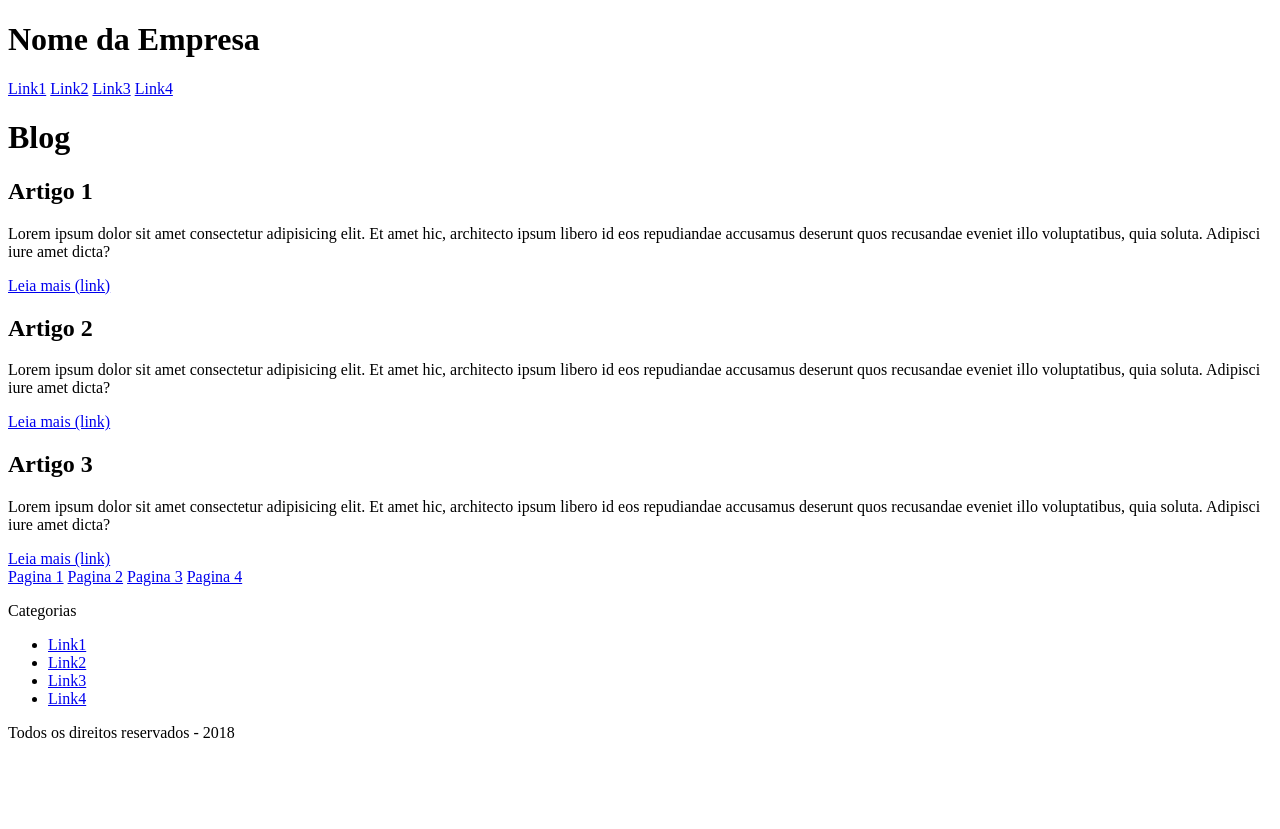
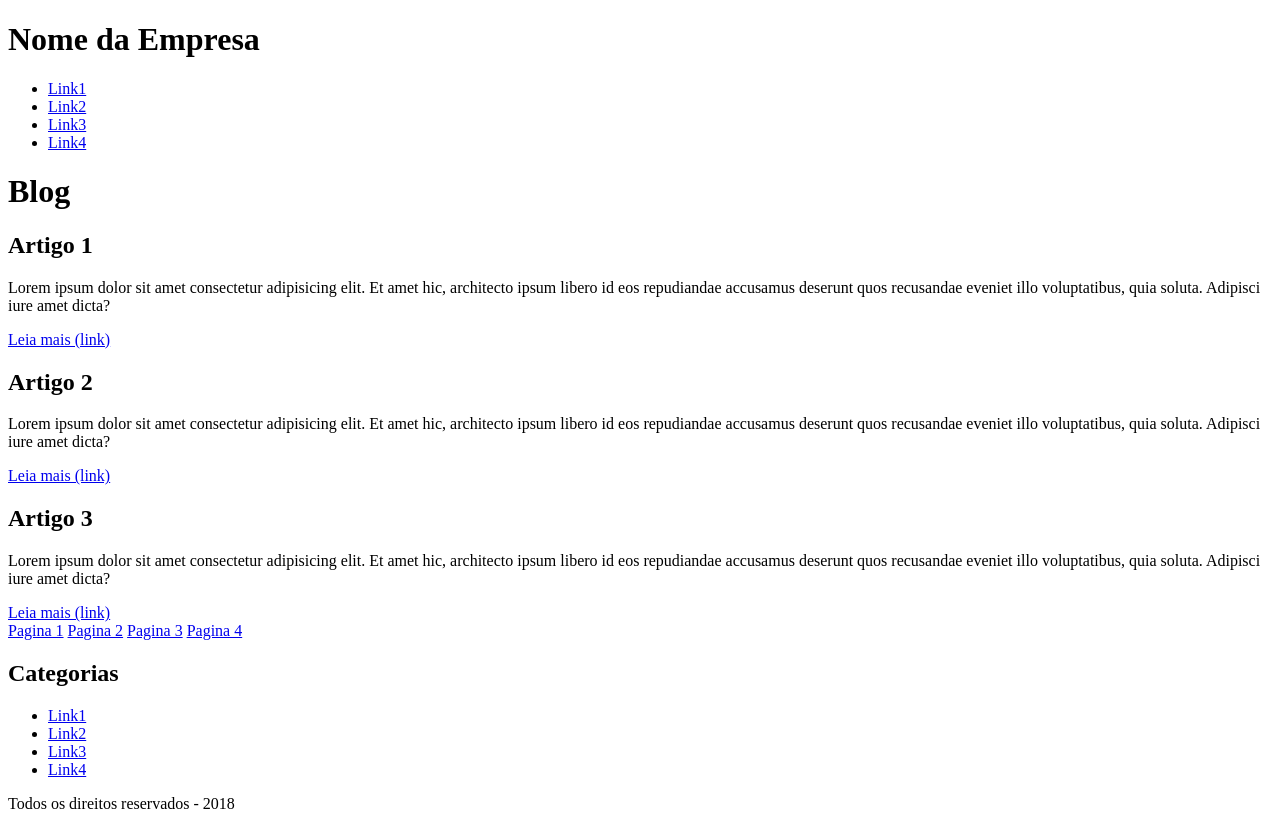
Before and after one commit to Daviiap/devweb-2024.1, a plain HTML site: page atividade1/06.html in a window 1280 px wide. Before the commit the page ends 800 px from the top, so only its background shows below. Drawn offline with Linux system fonts and the light colour scheme.

Commit message:
using nav on navbars and adding section on 06

```diff
--- a/atividade1/06.html
+++ b/atividade1/06.html
@@ -10,15 +10,18 @@
 <body>
     <header>
         <h1>Nome da Empresa</h1>
-        <section>
-            <a href="#">Link1</a>
-            <a href="#">Link2</a>
-            <a href="#">Link3</a>
-            <a href="#">Link4</a>
-        </section>
+        <nav>
+            <ul>
+                <li><a href="#">Link1</a></li>
+                <li><a href="#">Link2</a></li>
+                <li><a href="#">Link3</a></li>
+                <li><a href="#">Link4</a></li>
+            </ul>
+        </nav>
     </header>
     <main>
         <h1>Blog</h1>
+        <section>
             <section>
                 <h2>Artigo 1</h2>
                 <p>Lorem ipsum dolor sit amet consectetur adipisicing elit. Et amet hic, architecto ipsum libero id eos
@@ -42,6 +45,7 @@
                     amet dicta?</p>
                 <a href="#">Leia mais (link)</a>
             </section>
+        </section>
         <section>
             <a href="#">Pagina 1</a>
             <a href="#">Pagina 2</a>
@@ -50,15 +54,15 @@
         </section>
     </main>
     <aside>
-        <p>Categorias</p>
-        <section>
+        <h2>Categorias</h2>
+        <nav>
             <ul>
                 <li><a href="#">Link1</a></li>
                 <li><a href="#">Link2</a></li>
                 <li><a href="#">Link3</a></li>
                 <li><a href="#">Link4</a></li>
             </ul>
-        </section>
+        </nav>
     </aside>
     <footer>
         <p>Todos os direitos reservados - 2018</p>
```
Also changed, not shown: atividade1/04.html (+8 -6 lines), atividade1/05.html (+11 -9 lines). Lines whose indentation alone changed are shown as unchanged.
